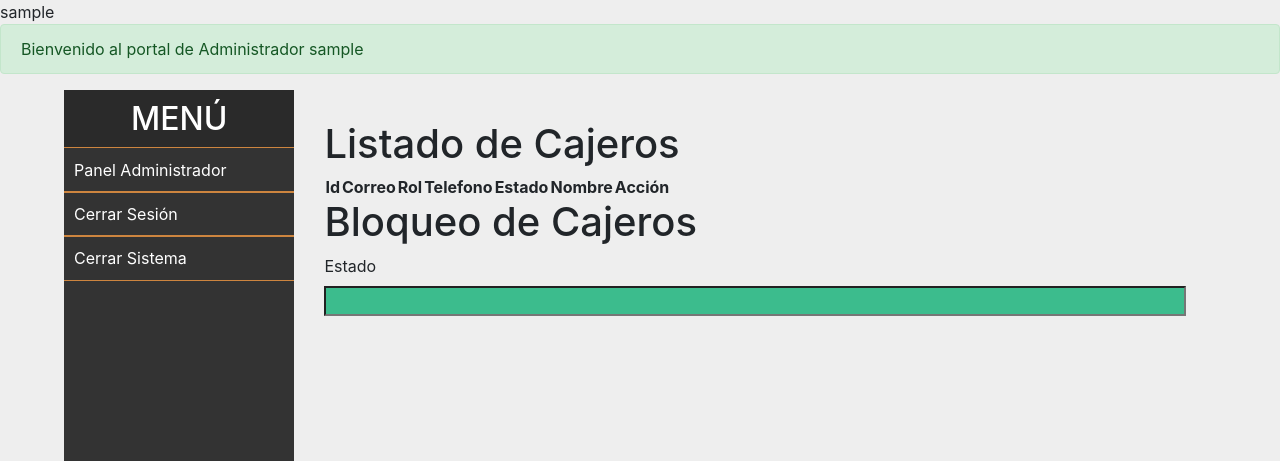
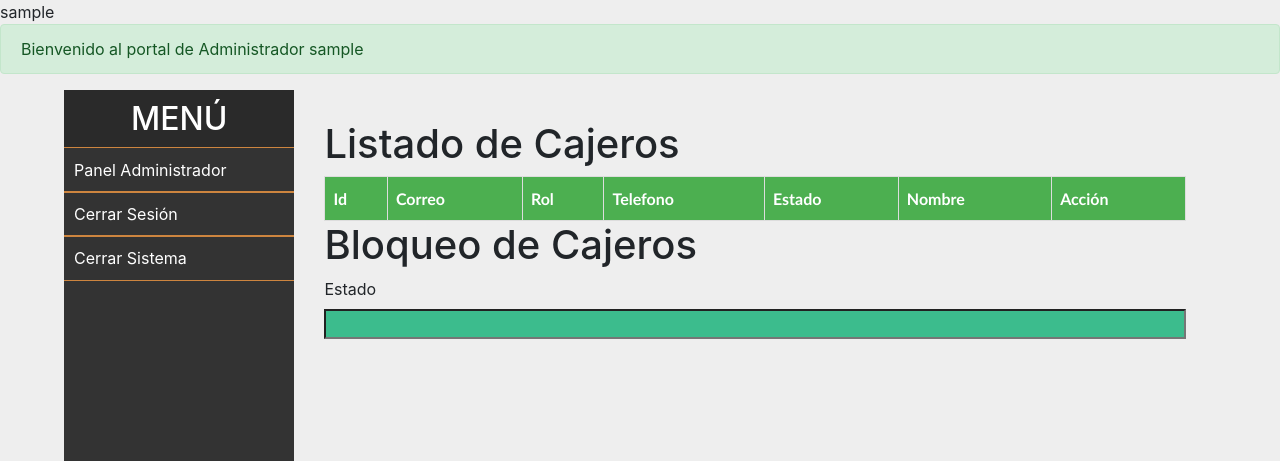
Before and after one commit to Rafekid/Proyecto2, a PHP site: page /bloqueoCajeros.php in a window 1280 px wide. Shown: the top 461 px of the page. Run offline with PHP 8.4, Linux system fonts and the light colour scheme; the visitor is signed in with stand-in values (Sample User, id 1); data that the repository does not hold is empty.

Commit message:
Se cambio el estilo de la tabla

```diff
--- a/css/estyleAdmin.css
+++ b/css/estyleAdmin.css
@@ -84,10 +84,30 @@ body{
     }
 }
 
-/*  .menu-bar{
-    cursor: pointer;
+
+
+/*CSS para la tabla*/
+#cajerosTabla {
+  font-family: "Trebuchet MS", Arial, Helvetica, sans-serif;
+  border-collapse: collapse;
+  width: 100%;
 }
 
-.abrir{
-    transform: translateX(250px);
-}  */
+#cajerosTabla td, #cajerosTabla th {
+  border: 1px solid #ddd;
+  padding: 8px;
+}
+
+#cajerosTabla tr:nth-child(even){background-color: #f2f2f2;}
+
+#cajerosTabla tr:hover{
+    background-color: #ddd;
+}
+
+#cajerosTabla th{
+  padding-top: 12px;
+  padding-bottom: 12px;
+  text-align: left;
+  background-color: #4CAF50;
+  color: white;
+}
```
